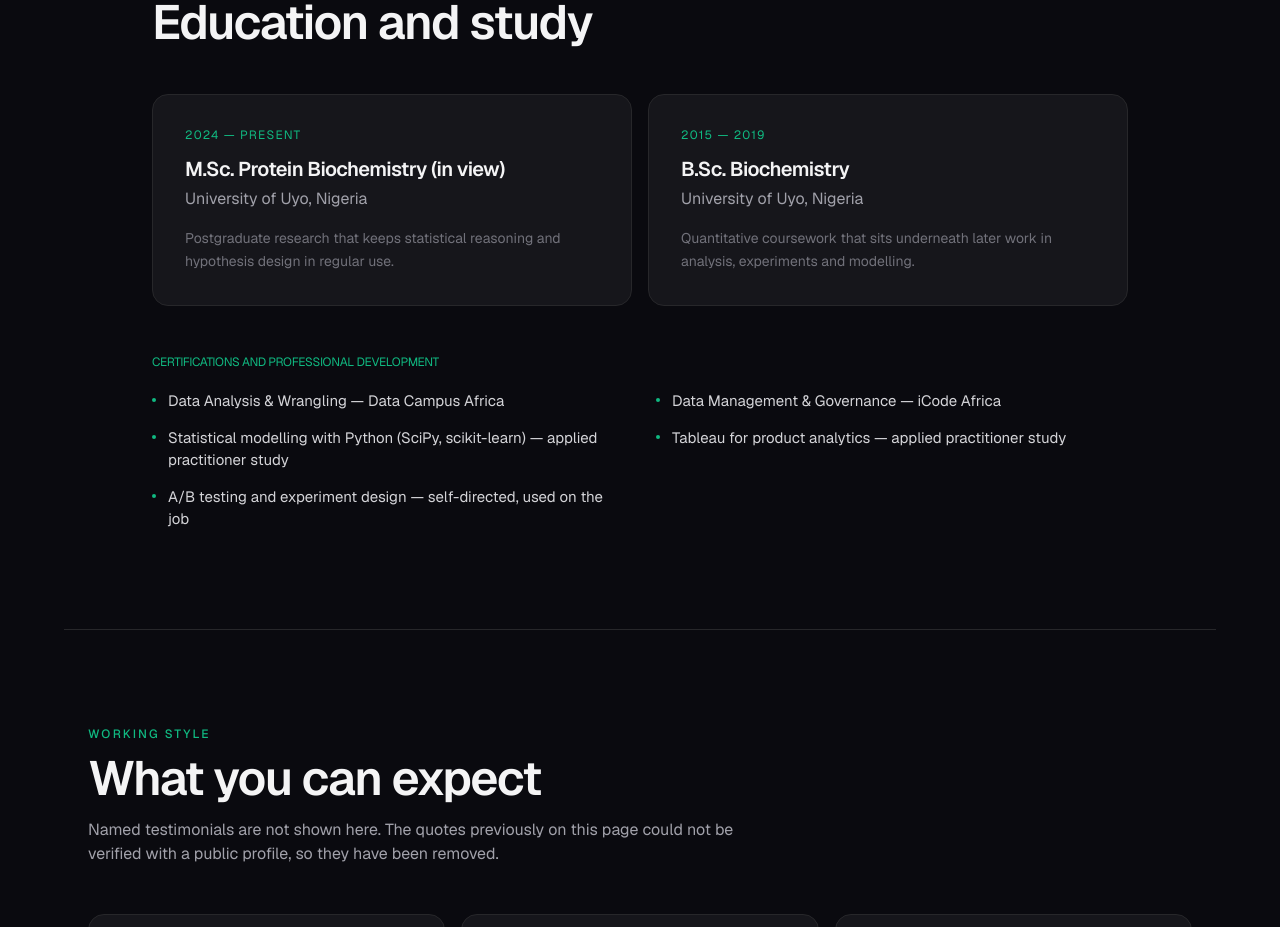
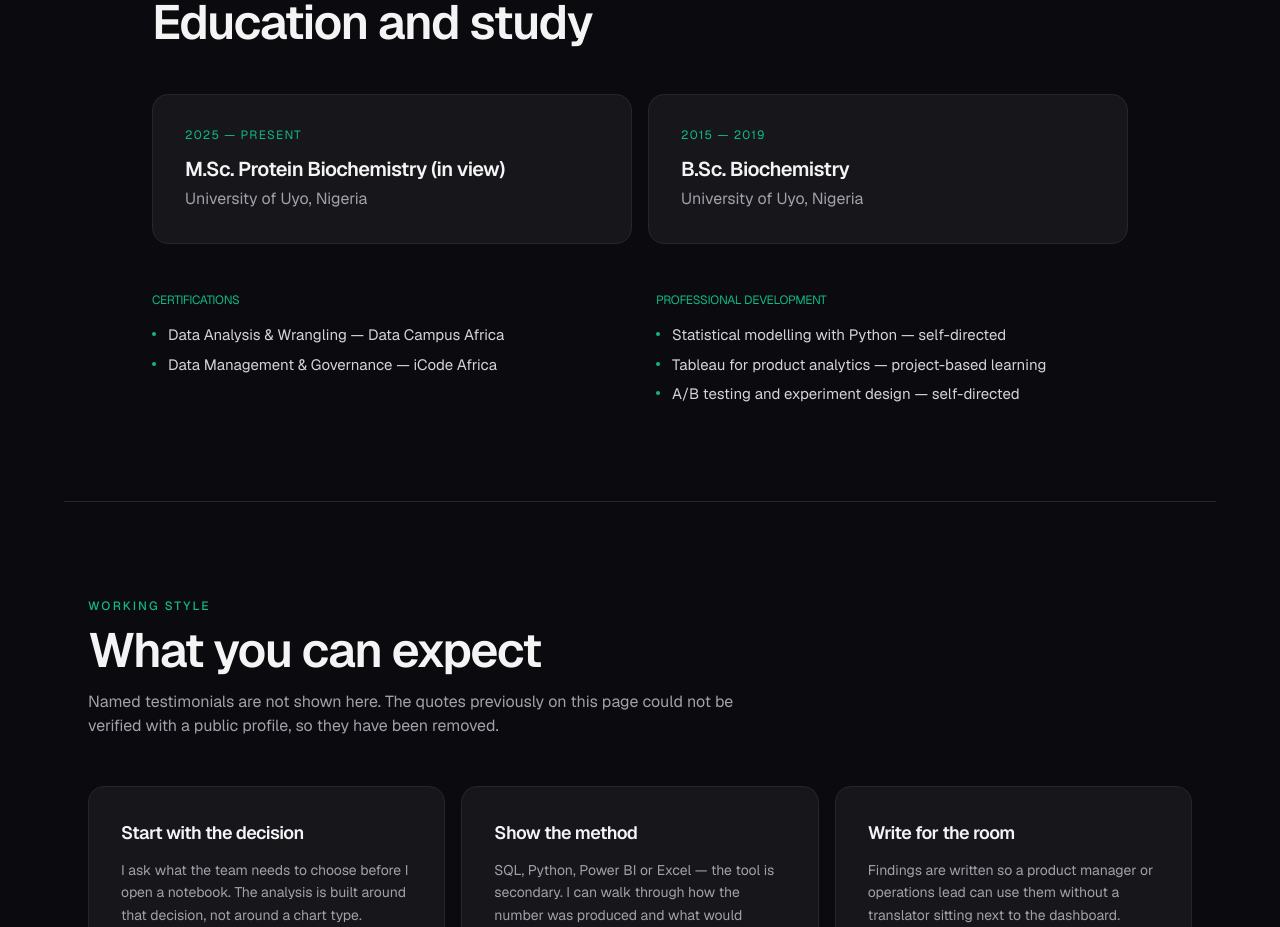
Before and after one commit to FrancisBright1/Portfolio, a Next.js app: page / in a window 1280 px wide. Shown: the part 6440-7367 px from the top of the page. Built offline with nearby package versions, Linux system fonts and the light colour scheme.

Commit message:
Refactor Education component to include development list

```diff
--- a/app/components/Education.tsx
+++ b/app/components/Education.tsx
@@ -3,16 +3,19 @@
 import React from "react";
 
 const education = [
-  { degree: "M.Sc. Protein Biochemistry (in view)", school: "University of Uyo, Nigeria", period: "2024 — Present", note: "Postgraduate research that keeps statistical reasoning and hypothesis design in regular use." },
-  { degree: "B.Sc. Biochemistry", school: "University of Uyo, Nigeria", period: "2015 — 2019", note: "Quantitative coursework that sits underneath later work in analysis, experiments and modelling." },
+  { degree: "M.Sc. Protein Biochemistry (in view)", school: "University of Uyo, Nigeria", period: "2025 — Present" },
+  { degree: "B.Sc. Biochemistry", school: "University of Uyo, Nigeria", period: "2015 — 2019" },
 ];
 
 const certifications = [
   "Data Analysis & Wrangling — Data Campus Africa",
   "Data Management & Governance — iCode Africa",
-  "Statistical modelling with Python (SciPy, scikit-learn) — applied practitioner study",
-  "Tableau for product analytics — applied practitioner study",
-  "A/B testing and experiment design — self-directed, used on the job",
+];
+
+const development = [
+  "Statistical modelling with Python — self-directed",
+  "Tableau for product analytics — project-based learning",
+  "A/B testing and experiment design — self-directed",
 ];
 
 export default function Education() {
@@ -27,21 +30,33 @@ export default function Education() {
           <article key={edu.degree} className="card rounded-2xl p-6 sm:p-8">
             <p className="uppercase tracking-widest text-xs text-[#10b981] mb-3">{edu.period}</p>
             <h3 className="text-xl font-semibold tracking-tight mb-1">{edu.degree}</h3>
-            <p className="text-[#a1a1aa] mb-4">{edu.school}</p>
-            <p className="text-sm text-[#71717a] leading-relaxed">{edu.note}</p>
+            <p className="text-[#a1a1aa]">{edu.school}</p>
           </article>
         ))}
       </div>
-      <div>
-        <h3 className="uppercase tracking-[0.18em] text-xs text-[#10b981] mb-4">Certifications and professional development</h3>
-        <ul className="grid md:grid-cols-2 gap-x-8 gap-y-2 text-[#d4d4d8] text-sm sm:text-[15px]">
-          {certifications.map((cert) => (
-            <li key={cert} className="flex items-start gap-3 py-1">
-              <span className="mt-2 w-1 h-1 rounded-full bg-[#10b981] shrink-0" aria-hidden />
-              <span>{cert}</span>
-            </li>
-          ))}
-        </ul>
+      <div className="grid md:grid-cols-2 gap-8">
+        <div>
+          <h3 className="uppercase tracking-[0.18em] text-xs text-[#10b981] mb-4">Certifications</h3>
+          <ul className="space-y-2 text-[#d4d4d8] text-sm sm:text-[15px]">
+            {certifications.map((item) => (
+              <li key={item} className="flex items-start gap-3">
+                <span className="mt-2 w-1 h-1 rounded-full bg-[#10b981] shrink-0" aria-hidden />
+                <span>{item}</span>
+              </li>
+            ))}
+          </ul>
+        </div>
+        <div>
+          <h3 className="uppercase tracking-[0.18em] text-xs text-[#10b981] mb-4">Professional development</h3>
+          <ul className="space-y-2 text-[#d4d4d8] text-sm sm:text-[15px]">
+            {development.map((item) => (
+              <li key={item} className="flex items-start gap-3">
+                <span className="mt-2 w-1 h-1 rounded-full bg-[#10b981] shrink-0" aria-hidden />
+                <span>{item}</span>
+              </li>
+            ))}
+          </ul>
+        </div>
       </div>
     </section>
   );
```
